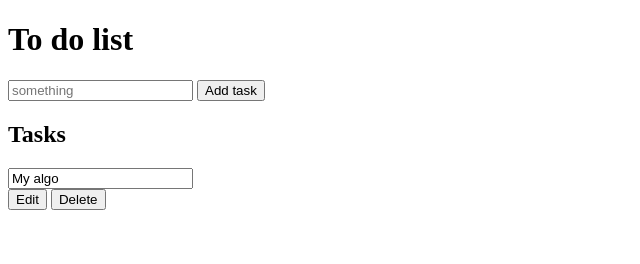
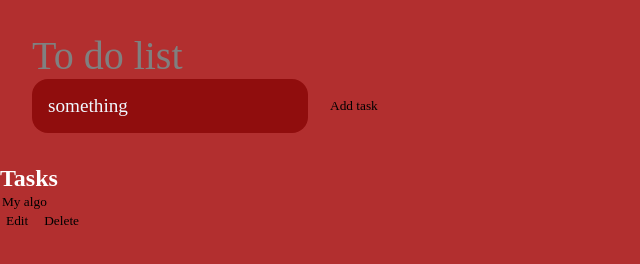
Before and after one commit to Tatiana-Na/To-do-list, a plain HTML site: page index.html in a window 1280 px wide. Shown: the whole page, without its empty margins (0-640 px from the left). Drawn offline with Linux system fonts and the light colour scheme.

Commit message:
add some css

```diff
--- a/index.html
+++ b/index.html
@@ -12,12 +12,12 @@
 <header>
   <h1>To do list</h1>
 <form action="" id="js_form">
-<input
+<input class="input_add"
     type="text"
     id="js_input"
     placeholder="something"
     />
-<input
+<input class="input_submit"
     type="submit"
     id="js_submit_input"
     value="Add task"/>
--- a/main.css
+++ b/main.css
@@ -0,0 +1,69 @@
+:root {
+    --dark: #b22f2f;
+    --darker: rgb(144, 13, 13);
+    --darkest: rgb(34, 1, 1);
+    --gray: grey;
+    --ligth: white;
+}
+
+* {
+    margin: 0;
+    box-sizing: border-box;
+    font-family: "Montserrat";
+}
+
+body {
+    background: var(--dark);
+    display: flex;
+    flex-direction: column;
+    height: 100vh;
+    color: white;
+}
+
+header {
+    padding: 2rem 2rem;
+    max-width: 800px;
+    width: 100%;
+}
+
+h1 {
+
+    font-size: 2.5rem;
+    font-weight: 400;
+    color: var(--gray);
+}
+
+form {
+    display: flex;
+}
+
+input, button {
+    appearance: none;
+    border: none;
+    outline: none;
+    background: none;
+}
+
+.input_add {
+    margin-right: 1rem;
+    background-color: var(--darker);
+    padding: 1rem;
+    border-radius: 1rem;
+    font-size: 1.2rem;
+}
+
+.input_add::placeholder {
+    color: aliceblue;
+}
+
+.input_submit {
+  cursor: pointer;
+}
+
+.input_submit:hover {
+color: aqua;
+}
+
+.input_submit:active {
+    color: rgb(30, 63, 63);
+}
--- a/main.js
+++ b/main.js
@@ -63,4 +63,5 @@ btnDelete.addEventListener("click", () => {
     listElement.removeChild(taskElement);
 });
 
+userInput.focus();
 });
```
